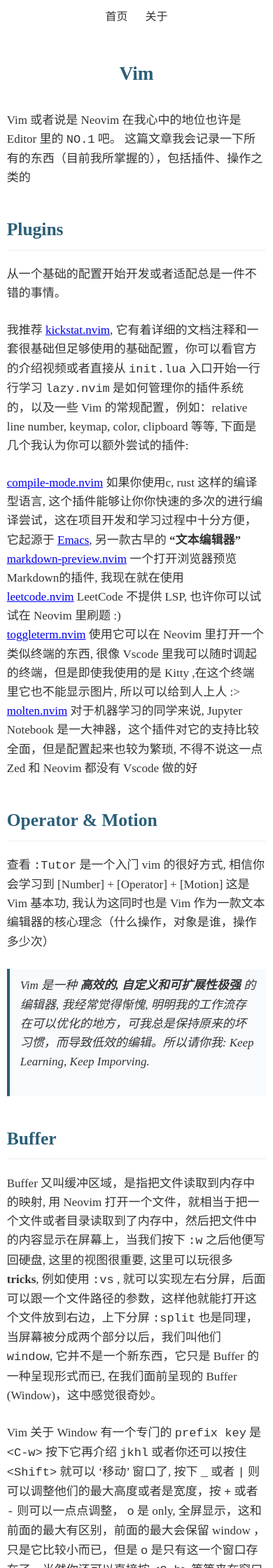
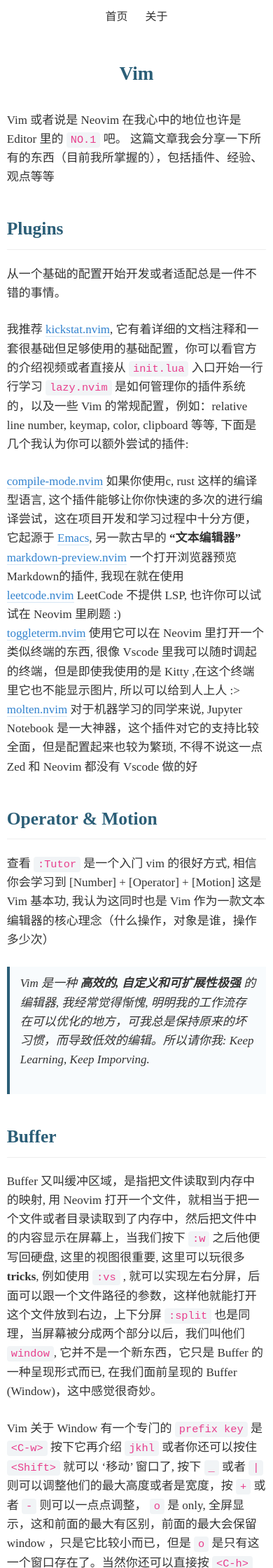
Before and after one commit to liangruogu/liangruogu.github.io, a Jekyll site: the page built from _posts/2025-2-6-Vim.md, in a window 390 px wide. Shown: the top 2240 px of the page at 70% size. Built offline with Jekyll 4.4.1, drawn with Linux system fonts in a browser that asks for light colours.

Commit message:
update css style & some small modifies

```diff
--- a/_layouts/default.html
+++ b/_layouts/default.html
@@ -27,6 +27,7 @@
             background-color: #fff; color: #333;
             font-family: 'Noto Serif SC', 'Georgia', serif;
             -webkit-font-smoothing: antialiased;
+            padding-bottom: 40px;
         }
 
         .top {
@@ -121,6 +122,33 @@
         .index-page .post {
             width: 90%;
         }
+
+        .post-page code {
+            background-color: #f1f4f6;
+            color: #e83e8c;
+            padding: 2px 6px;
+            border-radius: 4px;
+            font-family: 'Courier New', Courier, monospace;
+            font-size: 0.9em;
+        }
+
+        .post-page pre code {
+            background-color: transparent;
+            padding: 0;
+            color: inherit;
+        }
+        .post-page a {
+            color: #3182ce;
+            text-decoration: none;
+            border-bottom: 1px solid rgba(49, 130, 206, 0.2);
+            transition: all 0.3s ease;
+        }
+
+        .post-page a:hover {
+            color: #2c5282;
+            border-bottom: 1px solid #2c5282;
+            background-color: rgba(49, 130, 206, 0.05);
+        }
 }
     </style>
 </head>
--- a/_posts/2025-2-6-Vim.md
+++ b/_posts/2025-2-6-Vim.md
@@ -1,11 +1,11 @@
 ---
 layout: default
 class: post-page
-title: Vim Plugins
+title: Vim
 ---
 
 # Vim
-Vim 或者说是 Neovim 在我心中的地位也许是 Editor 里的 `NO.1` 吧。 这篇文章我会记录一下所有的东西（目前我所掌握的），包括插件、操作之类的
+Vim 或者说是 Neovim 在我心中的地位也许是 Editor 里的 `NO.1` 吧。 这篇文章我会分享一下所有的东西（目前我所掌握的），包括插件、经验、观点等等
 
 ## Plugins
 从一个基础的配置开始开发或者适配总是一件不错的事情。
```
Also changed, not shown: other parts of _posts/2025-2-6-Vim.md (+7 -5 lines), _posts/2025-12-01-PPO.md (+1 -1 lines).
